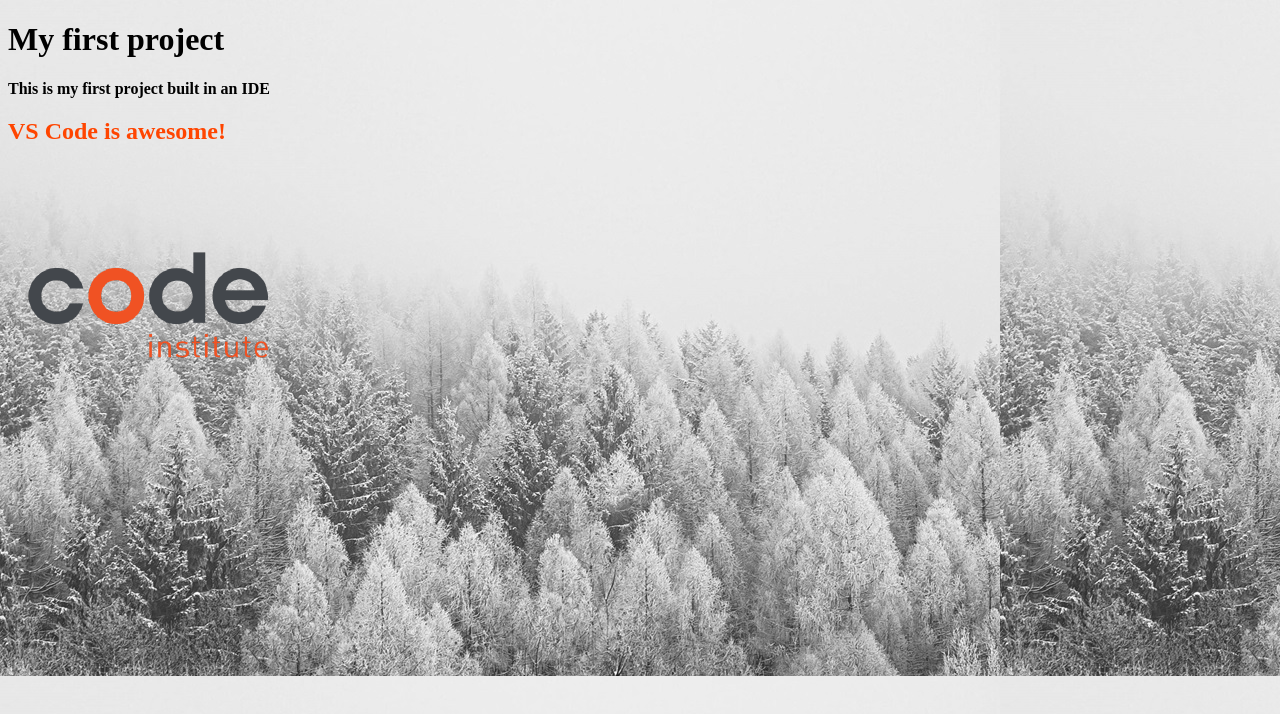
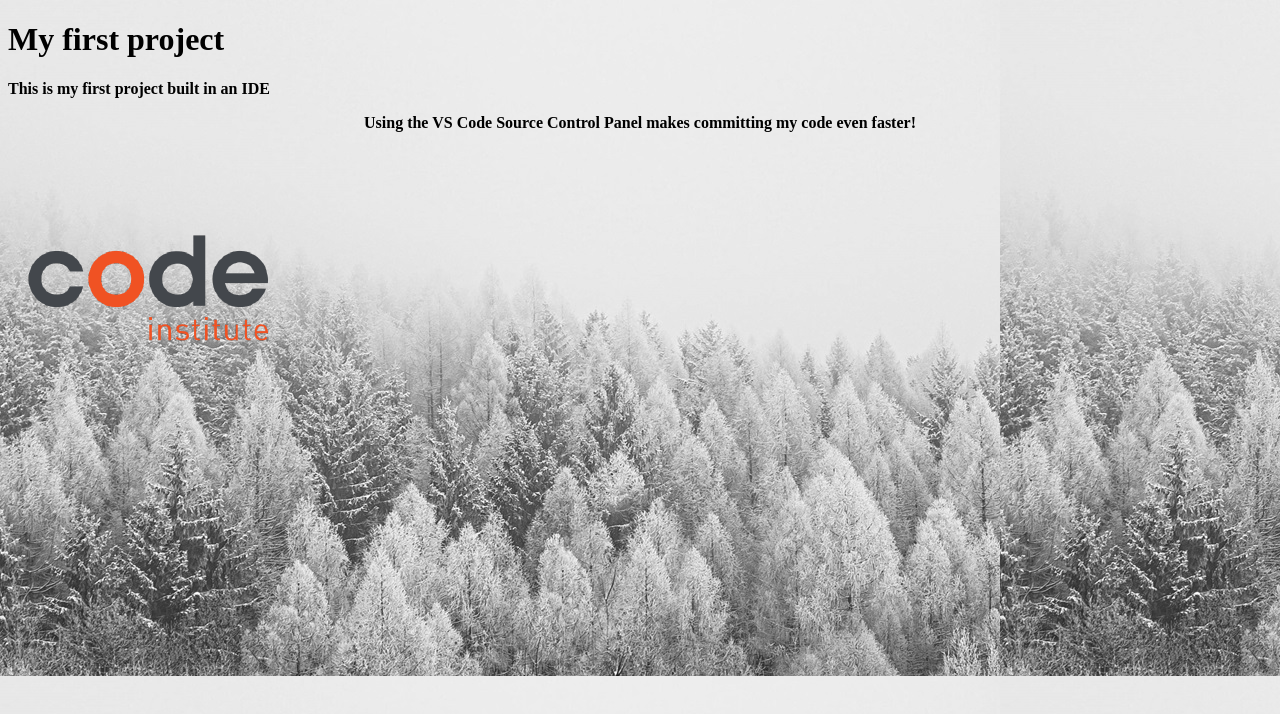
Before and after one commit to femijulius560/my-first-project, a plain HTML site: page index.html in a window 1280 px wide. Drawn offline with Linux system fonts and the light colour scheme.

Commit message:
Add centered text paragraph and style rule for text-center class

```diff
--- a/assets/css/styles.css
+++ b/assets/css/styles.css
@@ -10,3 +10,7 @@ h2 {
 p {
     font-weight: bold;
 }
+
+.text-center {
+    text-align: center;
+}
--- a/index.html
+++ b/index.html
@@ -9,7 +9,7 @@
 <body>
     <h1>My first project</h1>
     <p>This is my first project built in an IDE</p>
-    <h2>VS Code is awesome!</h2>
+    <p class="text-center">Using the VS Code Source Control Panel makes committing my code even faster!</p>
     <img src="assets/images/01-02-02_ci-logo.png" alt="Code Institute Logo">
 </body>
 </html>
```
